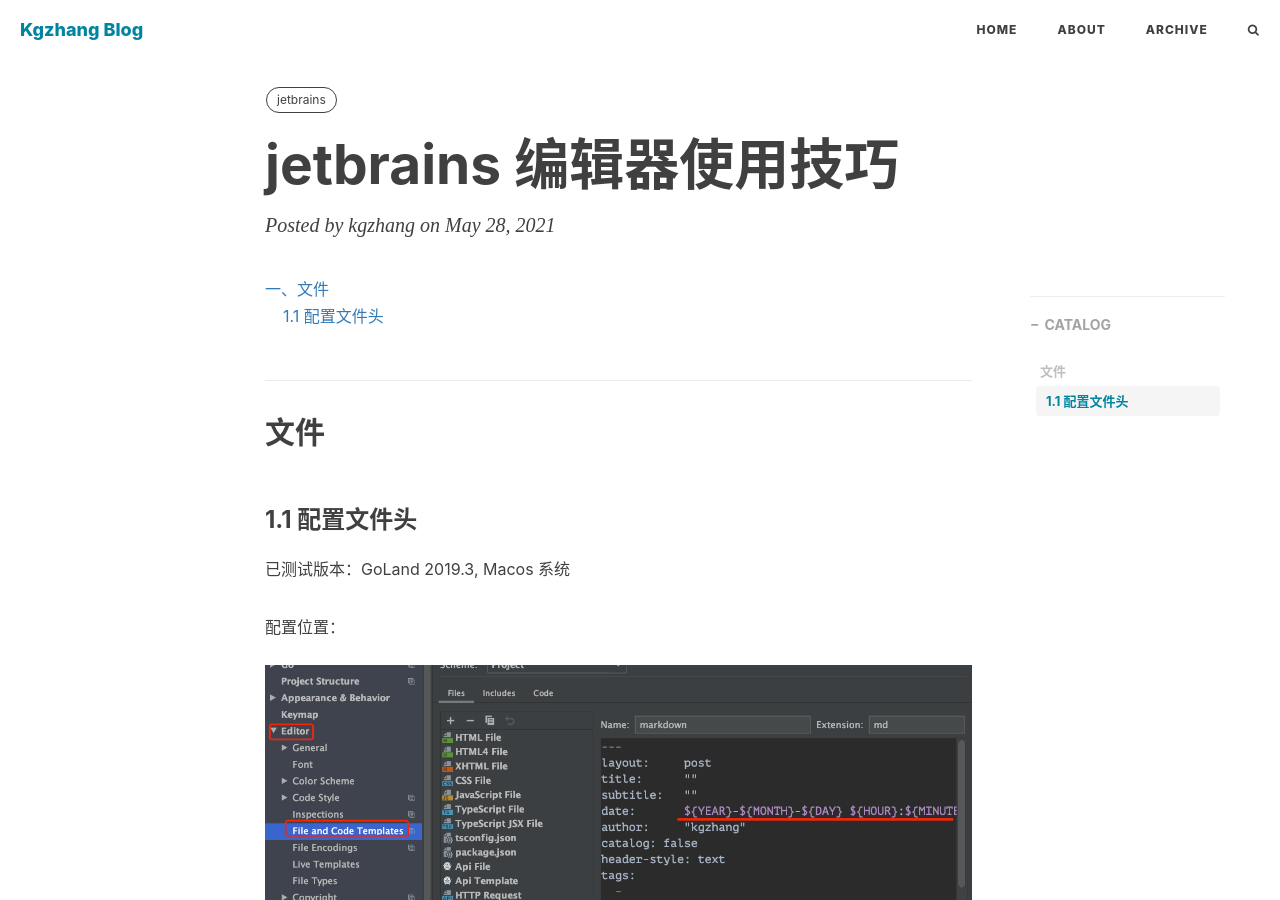
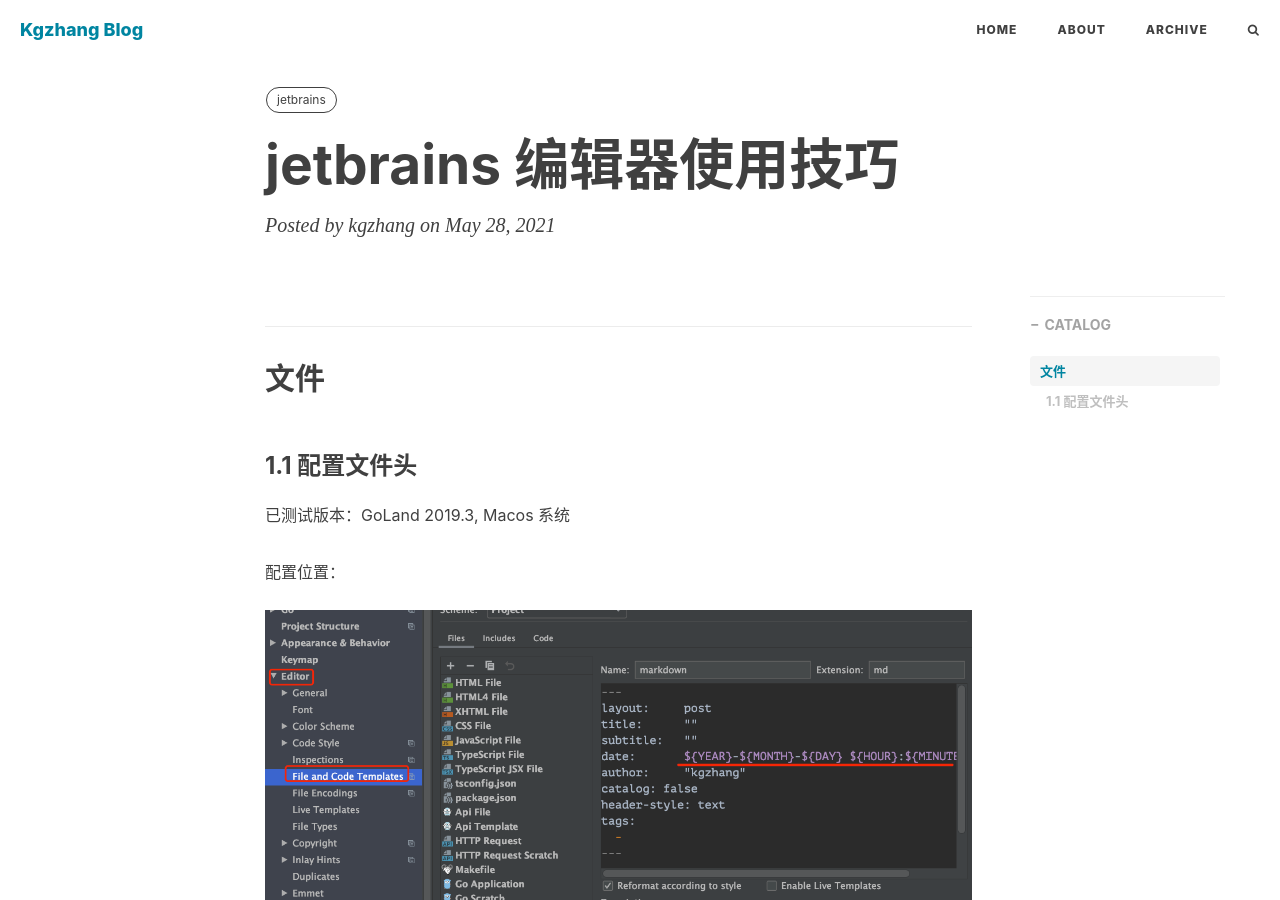
Before and after one commit to kougazhang/oom, a Jekyll site: the page built from _posts/2021-05-28-intellij.md, in a window 1280 px wide and 900 px high. Built offline with Jekyll 4.4.1, drawn with Linux system fonts in a browser that asks for light colours; nearby versions of some CDN libraries; comment, search, counter and statistics services are not loaded.

Commit message:
remove index

```diff
--- a/_posts/2021-05-28-intellij.md
+++ b/_posts/2021-05-28-intellij.md
@@ -9,11 +9,6 @@ header-style: text
 tags:
   - jetbrains
 ---
-
-<nav>
-<a href="#一文件">一、文件</a><br/>
-&nbsp;&nbsp;&nbsp;&nbsp;<a href="#1.1配置文件头">1.1 配置文件头</a><br/>
-</nav>
 
 ## 文件
 
```
